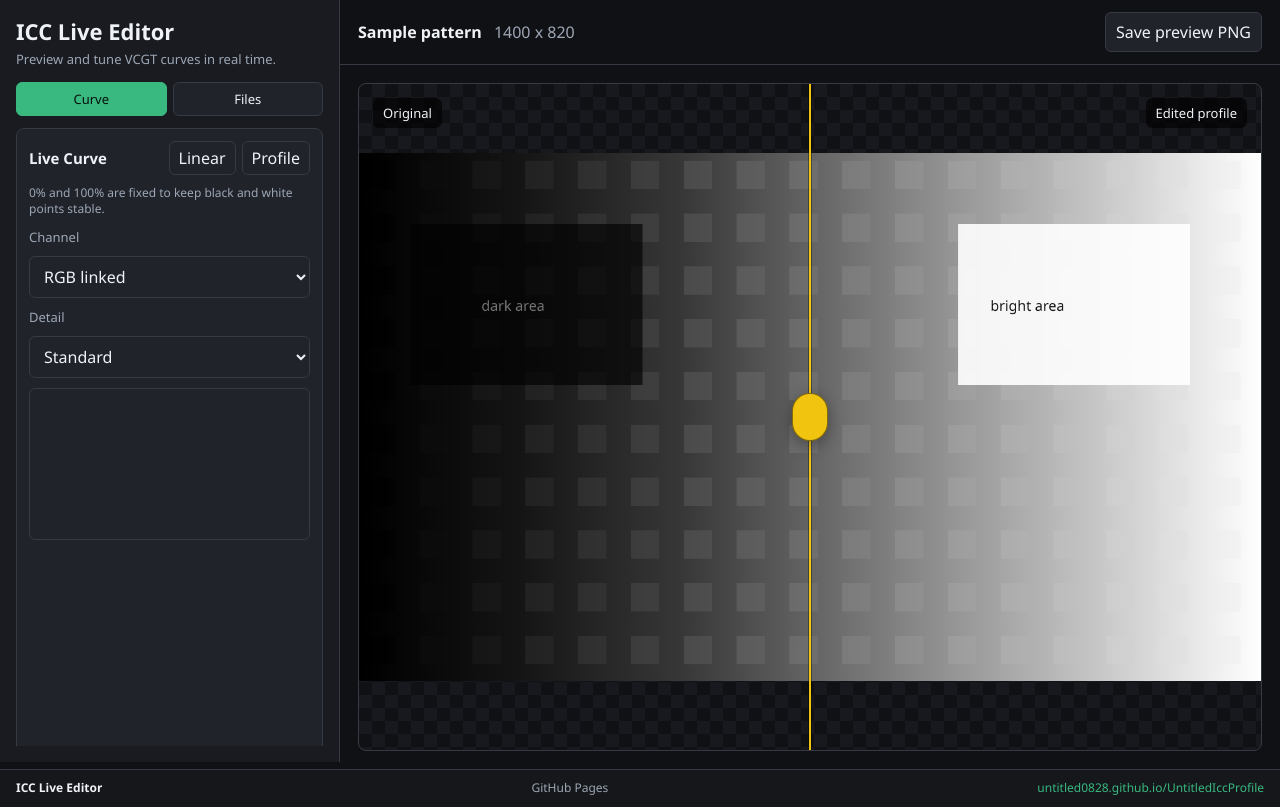
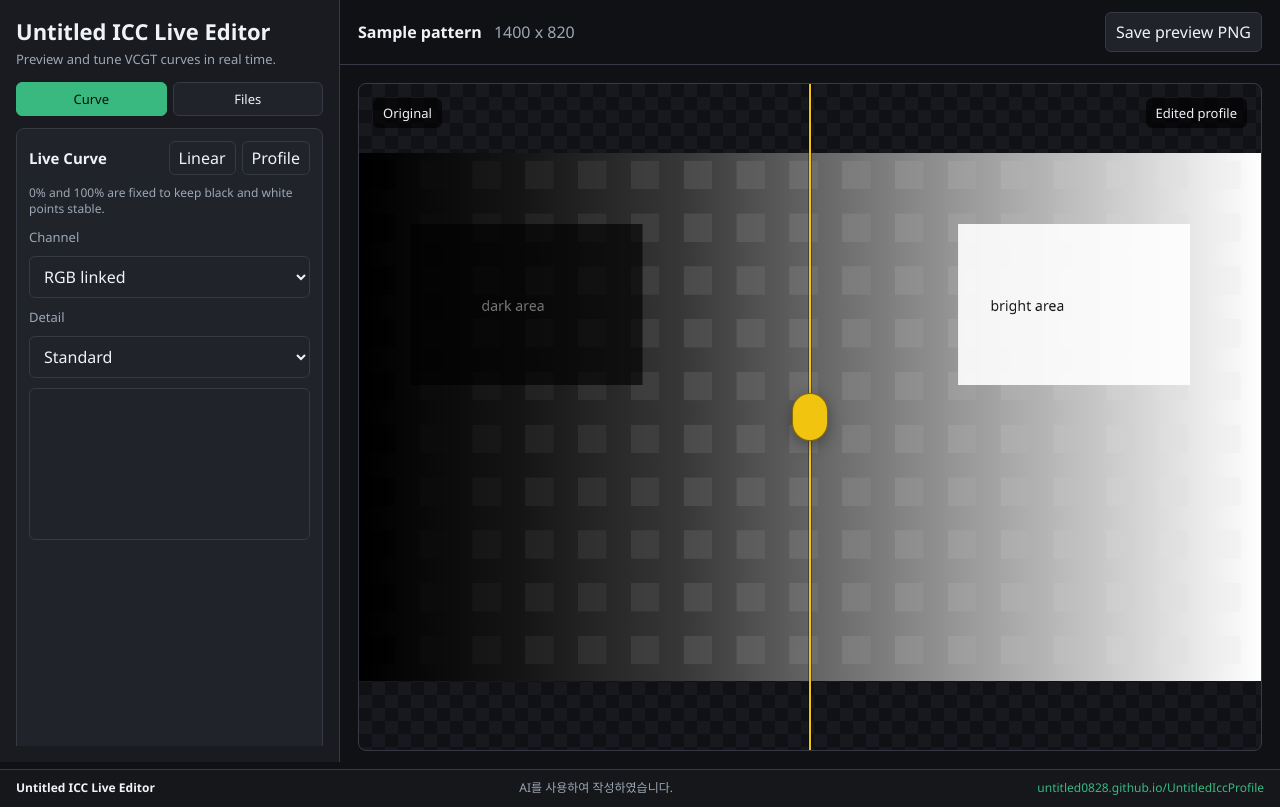
Before and after one commit to Untitled0828/UntitledIccProfile, a plain HTML site: page index.html in a window 1280 px wide. Drawn offline with Linux system fonts and the light colour scheme; no server answers.

Commit message:
Update index.html

```diff
--- a/index.html
+++ b/index.html
@@ -3,14 +3,14 @@
   <head>
     <meta charset="utf-8">
     <meta name="viewport" content="width=device-width, initial-scale=1">
-    <title>ICC Live Editor</title>
+    <title>Untitled  ICC Live Editor</title>
     <link rel="stylesheet" href="./styles.css?v=20260502-footer">
   </head>
   <body>
     <main class="app">
       <aside class="panel">
         <div class="brand">
-          <h1>ICC Live Editor</h1>
+          <h1>Untitled  ICC Live Editor</h1>
           <p>Preview and tune VCGT curves in real time.</p>
         </div>
 
@@ -148,8 +148,8 @@
     </main>
 
     <footer class="site-bar" aria-label="Site information">
-      <span>ICC Live Editor</span>
-      <span>GitHub Pages</span>
+      <span>Untitled ICC Live Editor</span>
+      <span>AI를 사용하여 작성하였습니다.</span>
       <a href="https://untitled0828.github.io/UntitledIccProfile/" rel="noopener">untitled0828.github.io/UntitledIccProfile</a>
     </footer>
 
```
